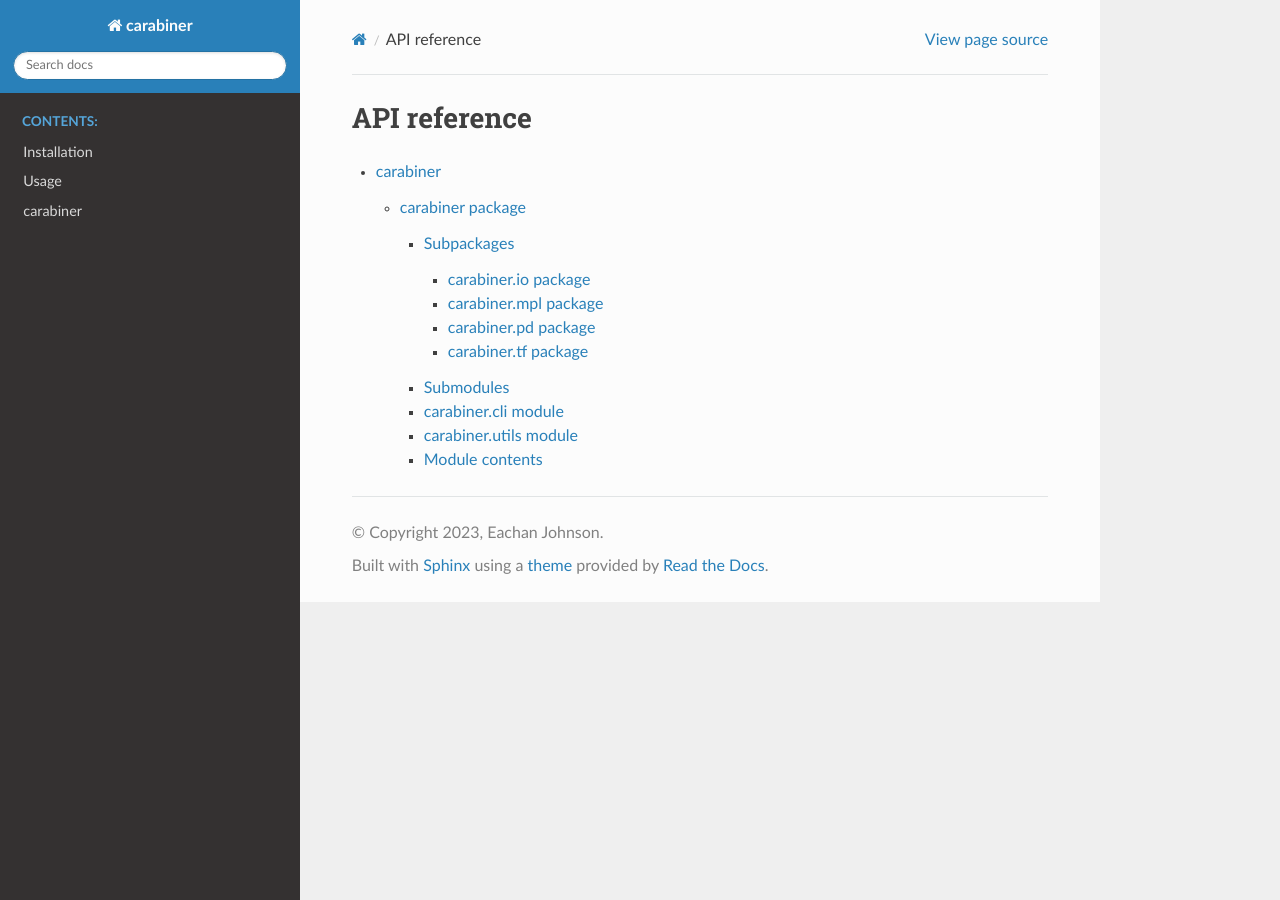
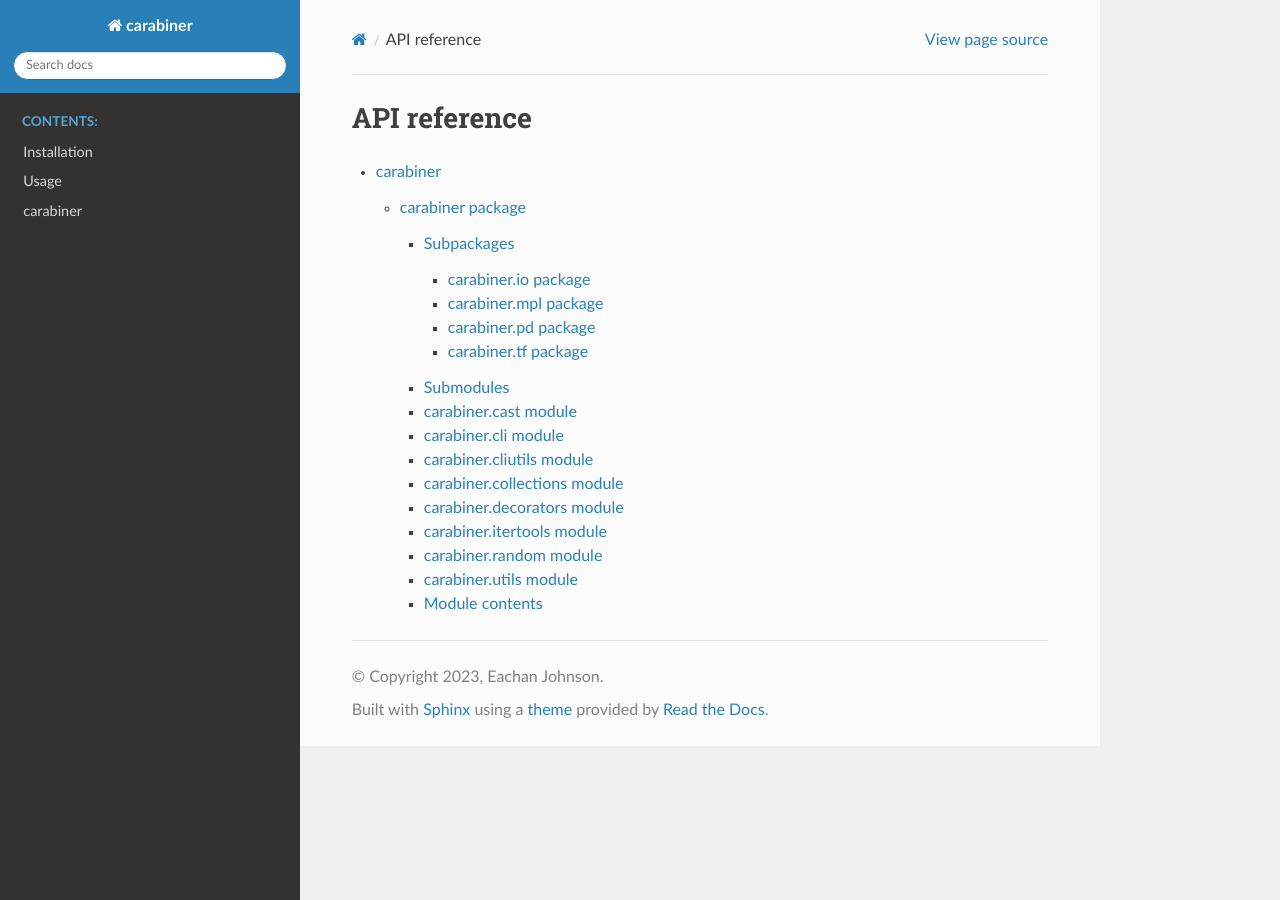
Before and after one commit to scbirlab/carabiner, a Sphinx documentation site: the page built from docs/source/api.rst, in a window 1280 px wide. Built offline with Sphinx 7.4.7 and the Read the Docs theme 2.0.0, drawn with Linux system fonts in a browser that asks for light colours; pages that are not in the unit, such as notebooks, are missing from menus.

Commit message:
Expand docs

```diff
--- a/docs/source/carabiner.rst
+++ b/docs/source/carabiner.rst
@@ -15,10 +15,58 @@ Subpackages
 Submodules
 ----------
 
+carabiner.cast module
+---------------------
+
+.. automodule:: carabiner.cast
+   :members:
+   :undoc-members:
+   :show-inheritance:
+
 carabiner.cli module
 --------------------
 
 .. automodule:: carabiner.cli
+   :members:
+   :undoc-members:
+   :show-inheritance:
+
+carabiner.cliutils module
+-------------------------
+
+.. automodule:: carabiner.cliutils
+   :members:
+   :undoc-members:
+   :show-inheritance:
+
+carabiner.collections module
+----------------------------
+
+.. automodule:: carabiner.collections
+   :members:
+   :undoc-members:
+   :show-inheritance:
+
+carabiner.decorators module
+---------------------------
+
+.. automodule:: carabiner.decorators
+   :members:
+   :undoc-members:
+   :show-inheritance:
+
+carabiner.itertools module
+--------------------------
+
+.. automodule:: carabiner.itertools
+   :members:
+   :undoc-members:
+   :show-inheritance:
+
+carabiner.random module
+-----------------------
+
+.. automodule:: carabiner.random
    :members:
    :undoc-members:
    :show-inheritance:
```
